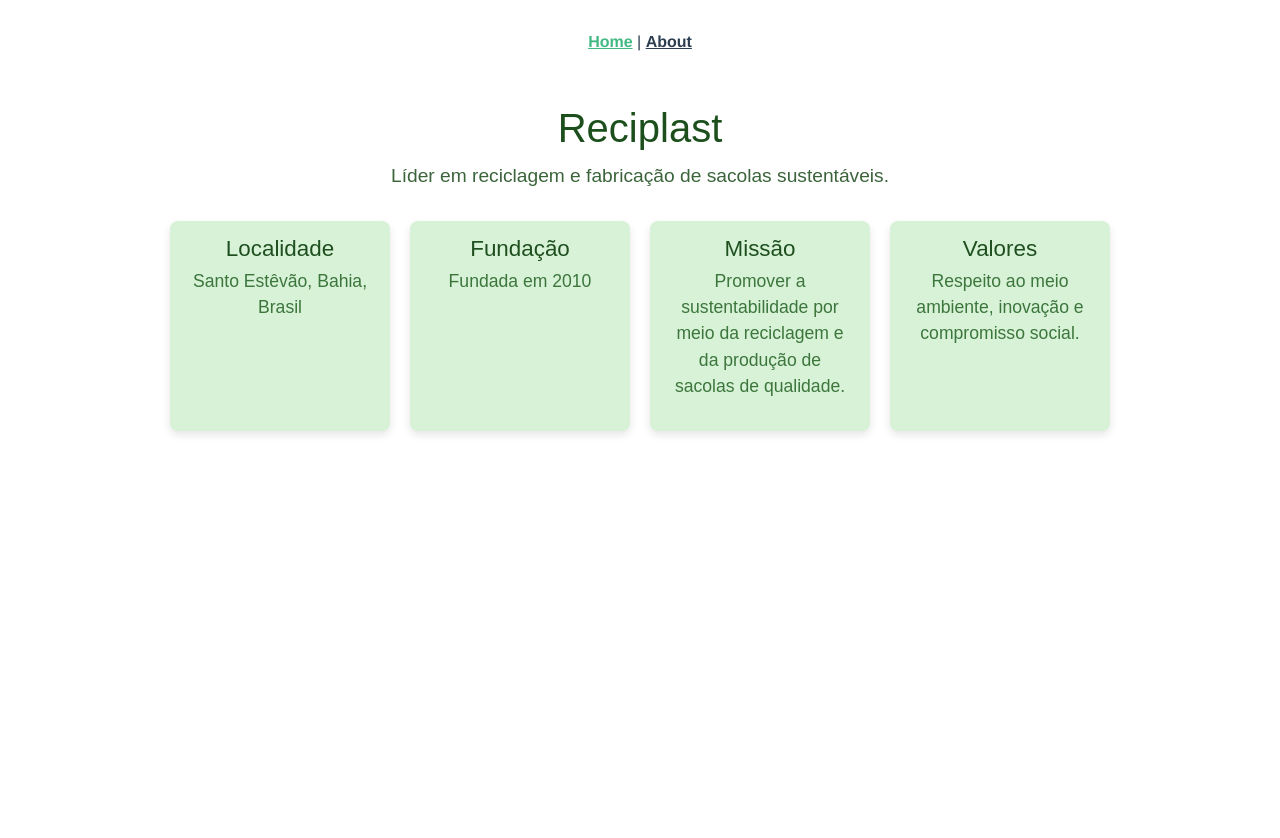
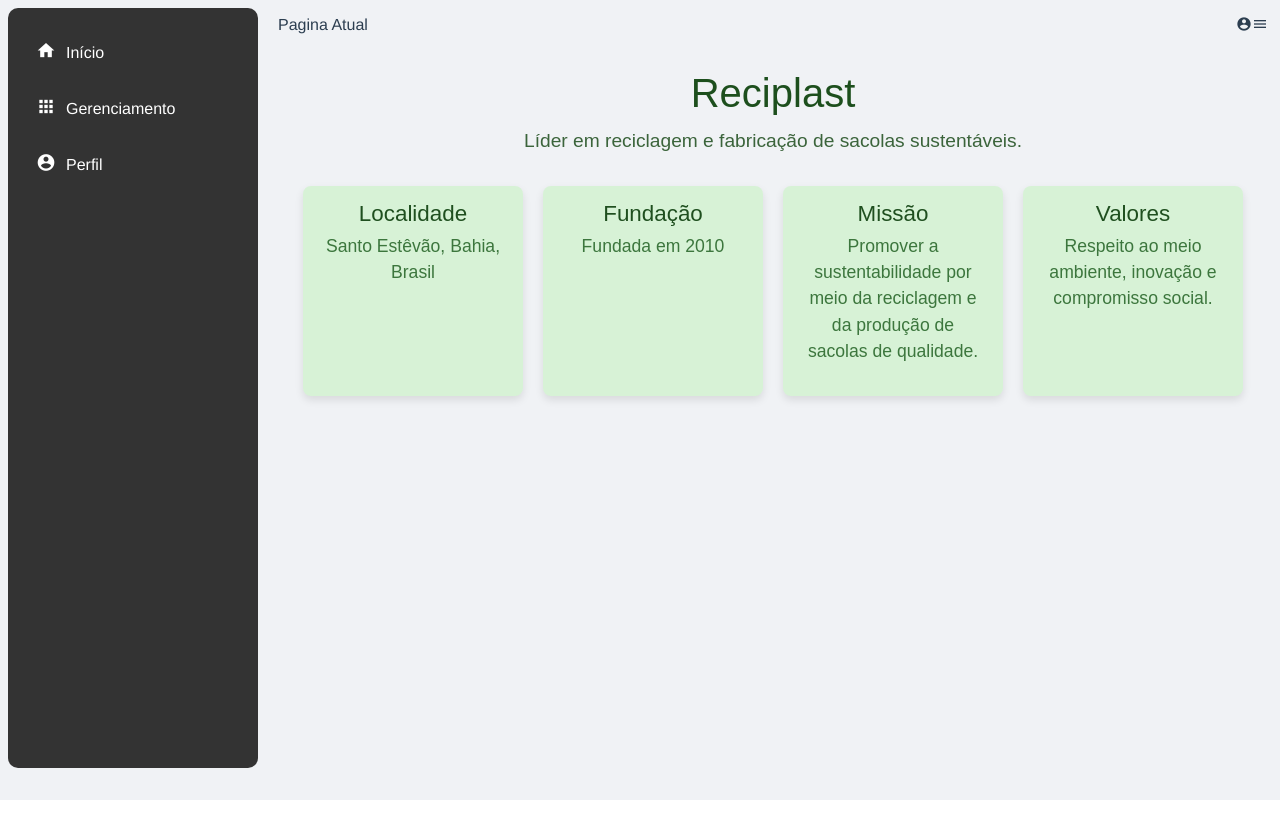
Before and after one commit to oondels/reciplast, a Vue app: page / in a window 1280 px wide. Shown: the top 838 px of the page. After the commit the page ends 800 px from the top, so only its background shows below. Built offline with nearby package versions, Linux system fonts and the light colour scheme.

Commit message:
Configuração de navbar e sidenav

```diff
--- a/src/App.vue
+++ b/src/App.vue
@@ -1,30 +1,44 @@
 <template>
-  <nav>
-    <router-link to="/">Home</router-link> |
-    <router-link to="/about">About</router-link>
-  </nav>
-  <router-view/>
+  <SideNav :showSideNav="showSideNav" />
+  <main class="main-content position-relative max-height-vh-100 h-100 overflow-x-hidden">
+    <NavBar @toggle-sidebar="toggleSideMenu" />
+    <router-view />
+  </main>
 </template>
+
+<script>
+import NavBar from "@/components/NavBar.vue";
+import SideNav from "@/components/SideNav.vue";
+
+export default {
+  name: "App",
+  components: { NavBar, SideNav },
+  data() {
+    return { showSideNav: false };
+  },
+
+  methods: {
+    toggleSideMenu() {
+      this.showSideNav = !this.showSideNav;
+    },
+  },
+};
+</script>
 
 <style>
 #app {
   font-family: Avenir, Helvetica, Arial, sans-serif;
   -webkit-font-smoothing: antialiased;
   -moz-osx-font-smoothing: grayscale;
-  text-align: center;
   color: #2c3e50;
+  background-color: #f0f2f5;
+	display: flex;
 }
 
-nav {
-  padding: 30px;
-}
-
-nav a {
-  font-weight: bold;
-  color: #2c3e50;
-}
-
-nav a.router-link-exact-active {
-  color: #42b983;
+main {
+  flex: 1;
+  position: relative;
+  max-height: 100vh;
+  overflow-y: auto;
 }
 </style>
--- /dev/null
+++ b/src/components/NavBar.vue
@@ -0,0 +1,38 @@
+<template>
+  <nav class="shadow-none navbar navbar-main navbar-expand-lg border-radius-xl" data-scroll="true">
+    <div class="px-3 py-1 container-fluid">
+      <div class="pag-atual">Pagina Atual</div>
+
+      <div class="actions">
+        <span role="button" class="mdi mdi-account-circle"></span>
+        <span
+          @click="toggleSideMenu"
+          role="button"
+          class="mdi"
+          :class="sideNav ? 'mdi-menu-open' : 'mdi-menu'"
+        ></span>
+      </div>
+    </div>
+  </nav>
+</template>
+
+<script>
+export default {
+  name: "NavBar",
+  components: {},
+
+  data() {
+    return {};
+  },
+
+  computed() {},
+
+  methods: {
+    toggleSideMenu() {
+      this.$emit('toggle-sidebar');
+    },
+  },
+};
+</script>
+
+<style scoped></style>
--- /dev/null
+++ b/src/components/SideNav.vue
@@ -0,0 +1,83 @@
+<template>
+  <aside class="side-nav m-2" :class="showSideNav ? 'show' : ''">
+    <div class="w-auto">
+      <ul class="navbar-nav">
+        <router-link class="nav-button" to="/"> <i class="mdi mdi-home"></i>Início</router-link>
+        <router-link class="nav-button" to="/dashboard">
+          <i class="mdi mdi-apps"></i>Gerenciamento
+        </router-link>
+        <span class="nav-button"><i role="button" class="mdi mdi-account-circle"></i>Perfil</span>
+      </ul>
+    </div>
+  </aside>
+</template>
+
+<script>
+export default {
+  name: "SideNav",
+  components: {},
+  props: {
+    showSideNav: {
+      type: Boolean,
+    },
+  },
+
+  data() {
+    return {};
+  },
+
+  computed() {},
+
+  methods: {},
+};
+</script>
+
+<style scoped>
+.side-nav {
+  height: 95vh;
+  position: fixed;
+  left: -250px;
+  top: 0;
+  max-width: 250px;
+  border-radius: 10px;
+  background-color: #333;
+  transition: left 0.3s;
+  padding: 15px;
+  z-index: 1000;
+}
+
+.side-nav.show {
+  left: 0;
+}
+
+.nav-button {
+  padding: 10px;
+  margin: 3px;
+  text-decoration: none;
+  cursor: pointer;
+  transition: 0.2s ease-in all;
+  border-radius: 8px;
+  color: white;
+}
+
+.nav-button:hover {
+  background-color: rgba(255, 255, 255, 0.5);
+}
+
+.nav-button i {
+  margin-right: 10px;
+  font-size: 20px;
+}
+
+@media (min-width: 1000px) {
+  .side-nav {
+    left: 0;
+    position: relative;
+    width: 250px;
+  }
+
+  .side-nav.show {
+    left: 0;
+  }
+}
+</style>
```
